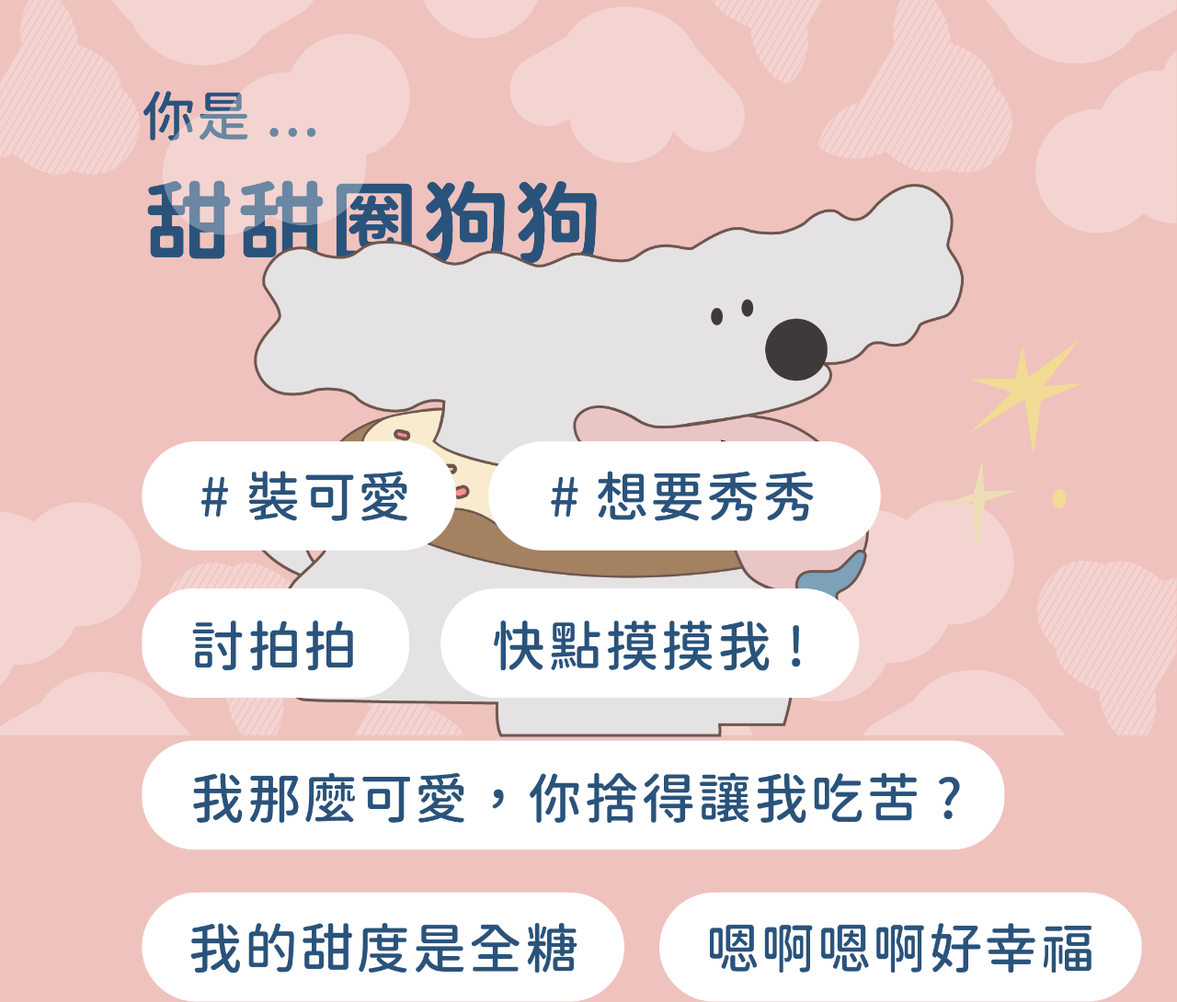
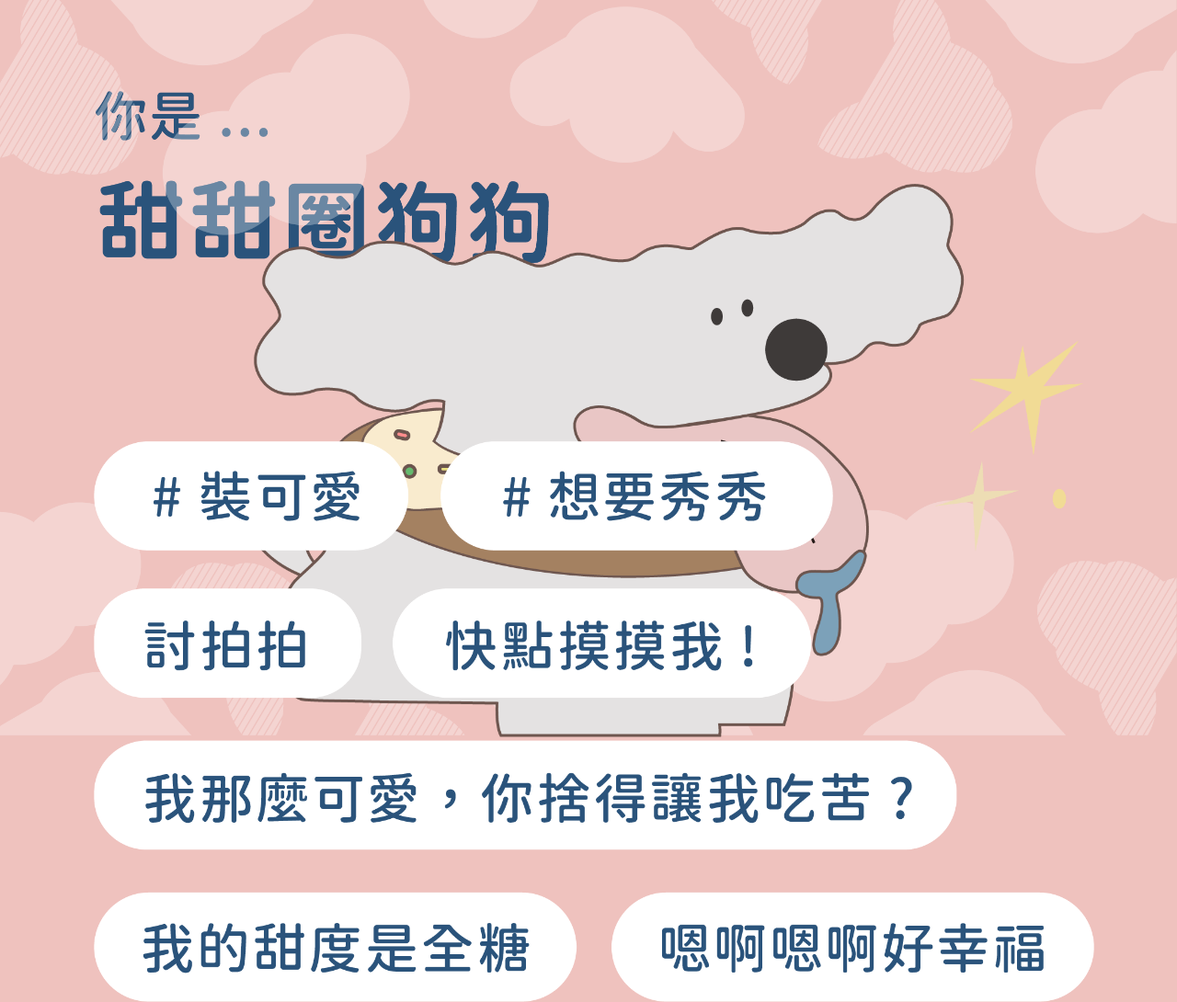
Before and after one commit to Da9tao/Da9tao.github.io, a plain HTML site: page p14.html in a window 1280 px wide. Shown: the whole page at 92% size. Drawn offline with Linux system fonts and the light colour scheme.

Commit message:
Update p14.html

```diff
--- a/p14.html
+++ b/p14.html
@@ -25,7 +25,7 @@
         }
         #image1 {
             top:12%;
-            left: 12%;
+            left: 8%;
             max-width: 40%;
         }
         #image2 {
@@ -36,7 +36,7 @@
 
         #image3 {
             top: 60%;
-            left: 12%;
+            left: 8%;
             max-width: 85%;
         }
 
```
